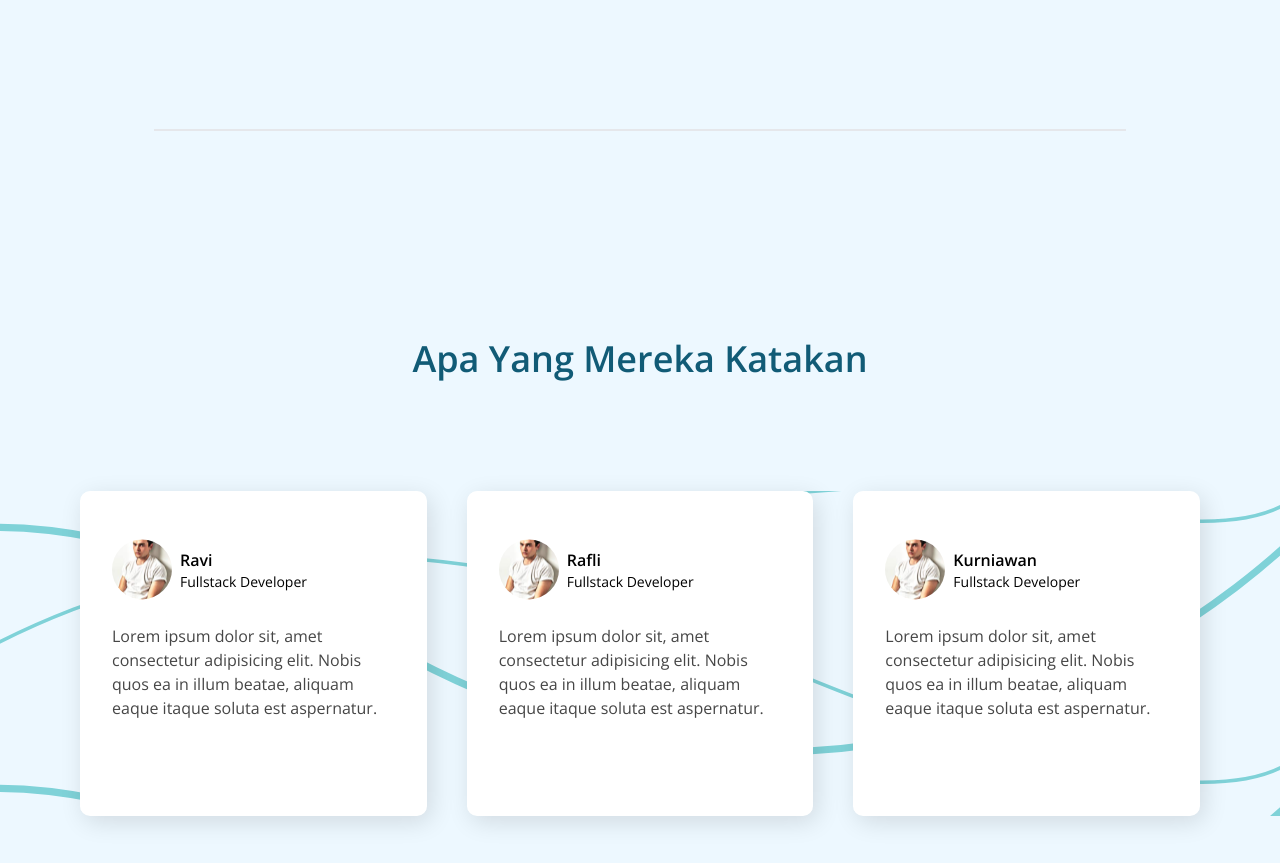
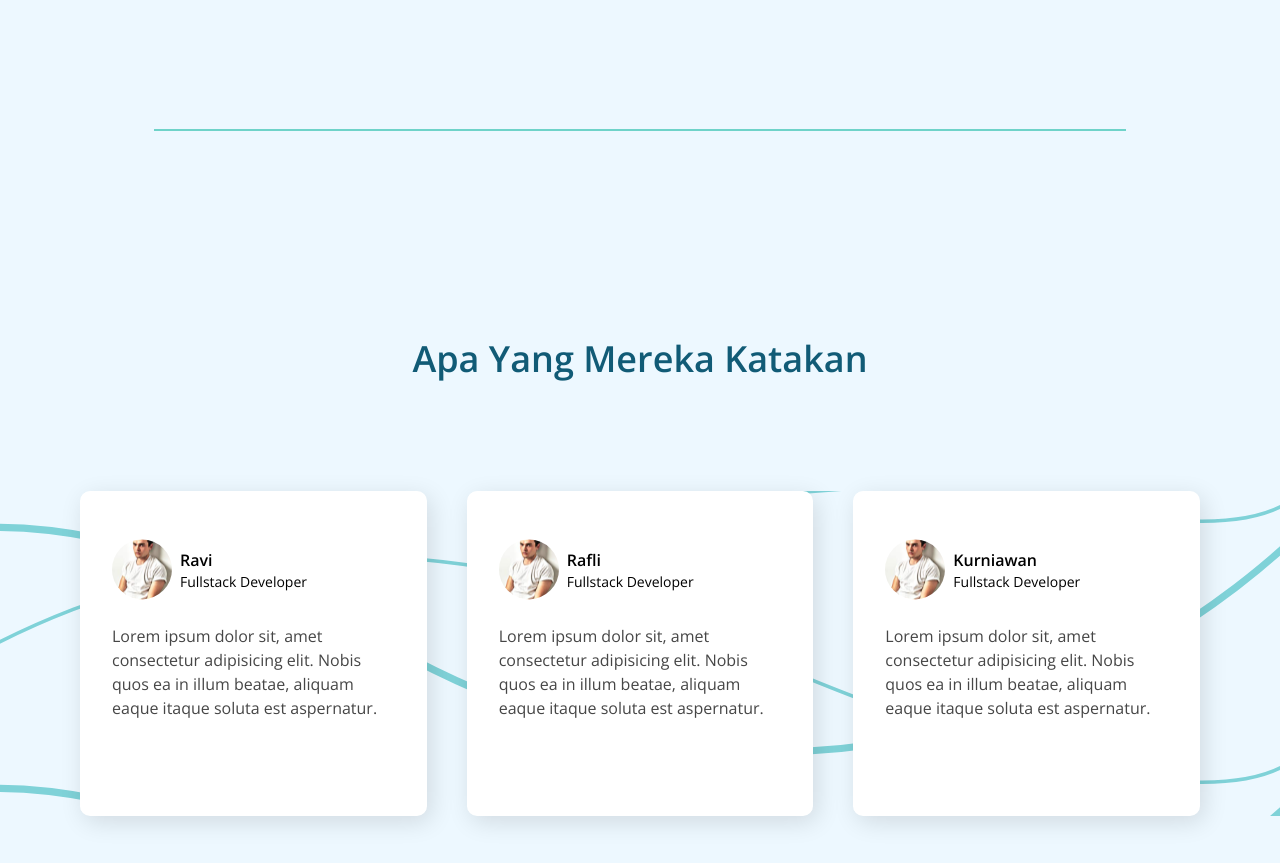
Before and after one commit to sarunk21/landing-page-art-by-code, a Vue app: page / in a window 1280 px wide. Shown: the part 4740-5603 px from the top of the page. Built offline with nearby package versions, Linux system fonts and the light colour scheme; the HTML template or start-up script is replaced by a standard one.

Commit message:
Update Team.vue

```diff
--- a/src/components/content/Team.vue
+++ b/src/components/content/Team.vue
@@ -97,7 +97,7 @@
       </div>
     </div>
   </div>
-  <hr class="w-4/5 mx-auto border my-20 md:my-32" style="color:#6FD3C9" />
+  <hr class="w-4/5 mx-auto border my-20 md:my-32" style="border-color:#6FD3C9" />
 </template>
 
 <style scoped>
```
